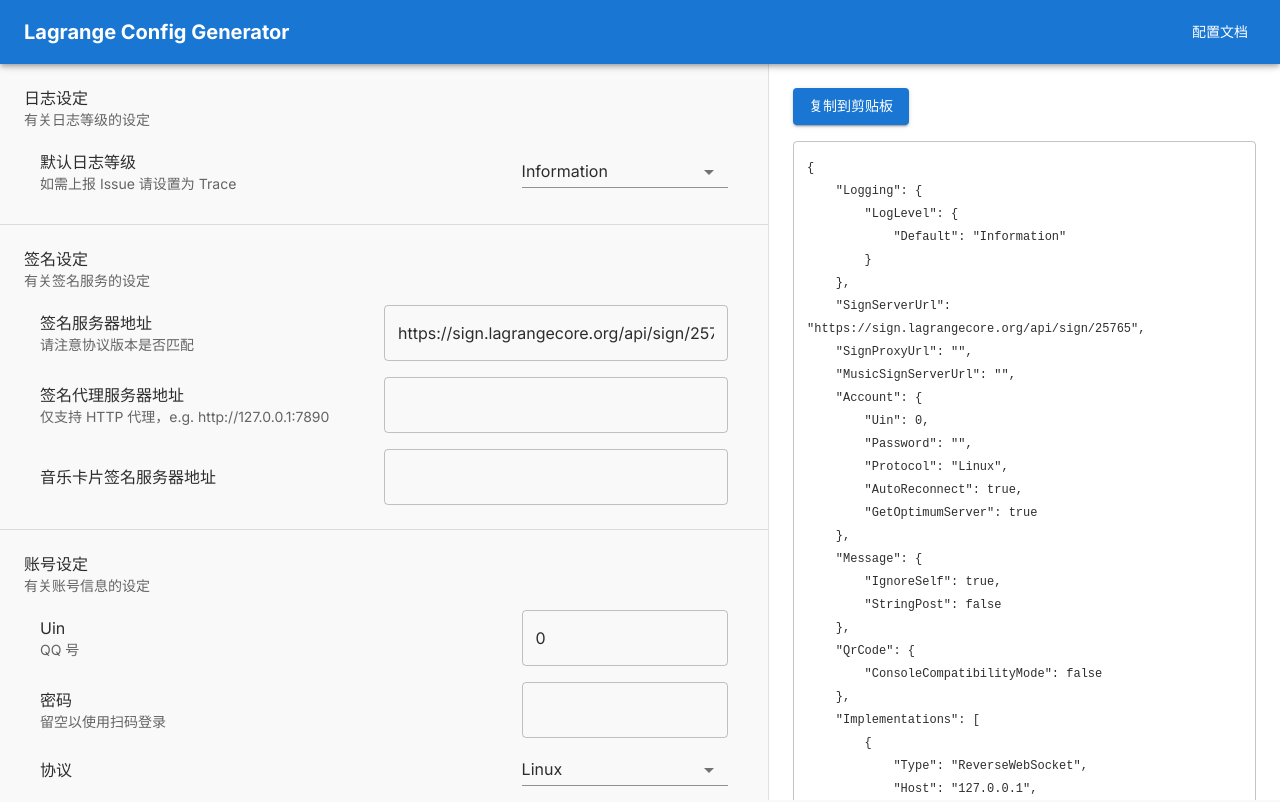
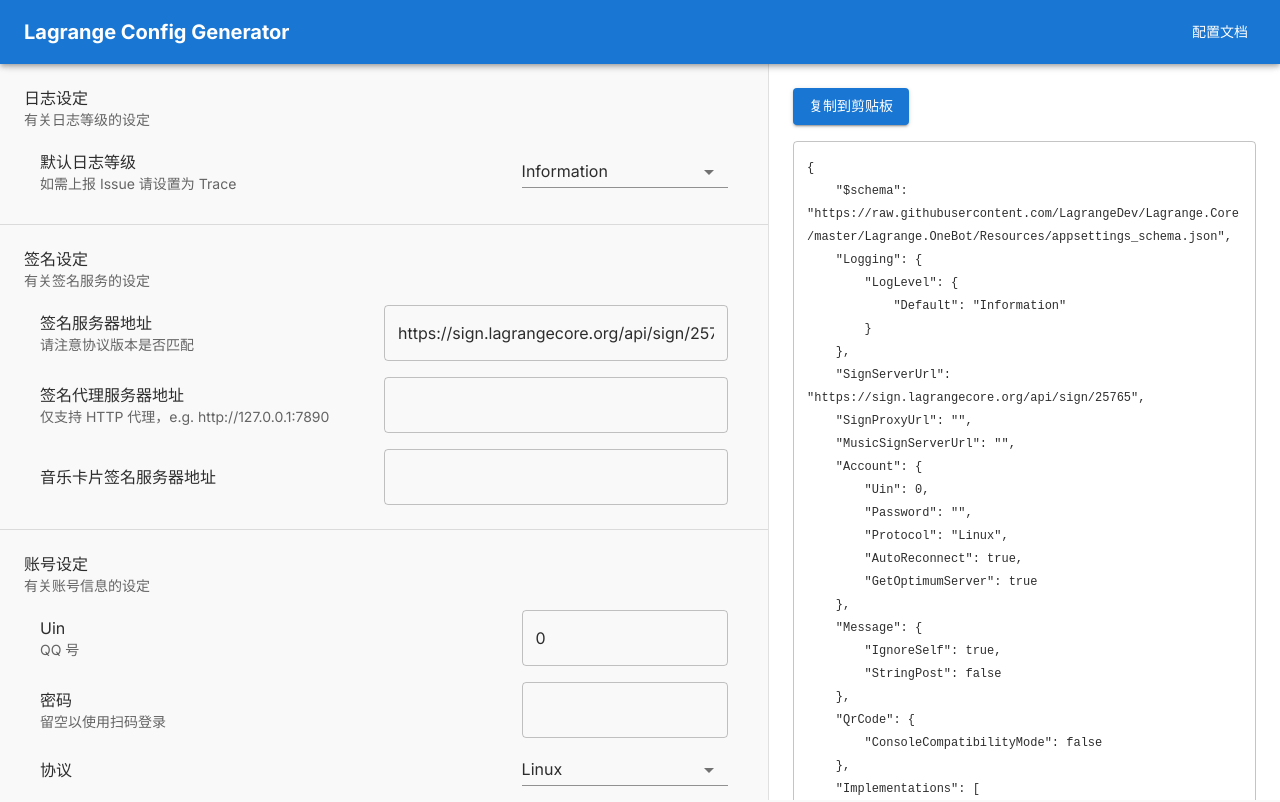
Before and after one commit to TsukishiroStudio/lagrange-config-generator, a React (Vite) app: page / in a window 1280 px wide. Shown: the top 802 px of the page. Built offline with nearby package versions, Linux system fonts and the light colour scheme.

Commit message:
feat: add json schema

```diff
--- a/src/App.tsx
+++ b/src/App.tsx
@@ -27,6 +27,7 @@ import { useImmer } from 'use-immer';
 import { useRef } from 'react';
 
 interface LagrangeConfigBase {
+  "$schema": string,
   Logging: {
     LogLevel: {
       Default: string;
@@ -116,6 +117,7 @@ const theme = createTheme({
 function App() {
   const nextImplKey = useRef(0);
   const [configBase, setConfigBase] = useImmer<LagrangeConfigBase>({
+    '$schema': "https://raw.githubusercontent.com/LagrangeDev/Lagrange.Core/master/Lagrange.OneBot/Resources/appsettings_schema.json",
     'Logging': {
       'LogLevel': {
         'Default': 'Information',
```
